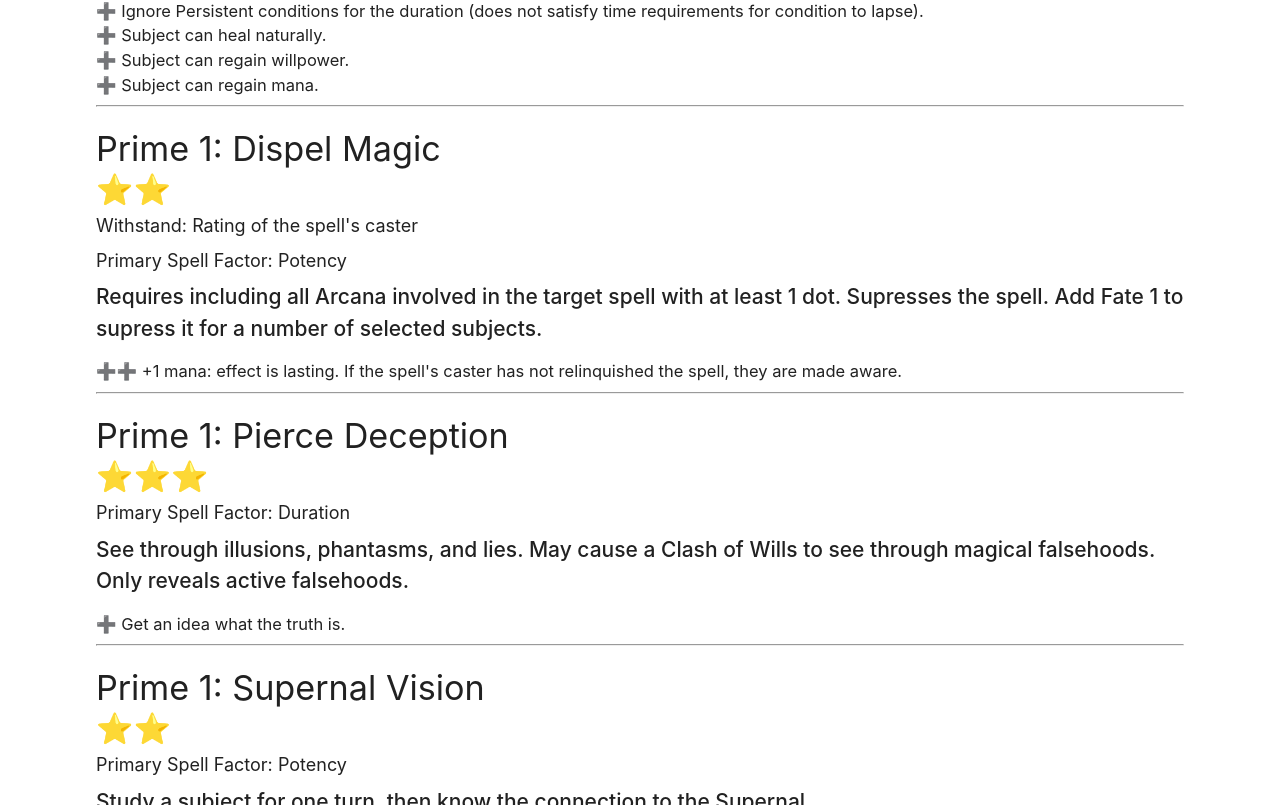
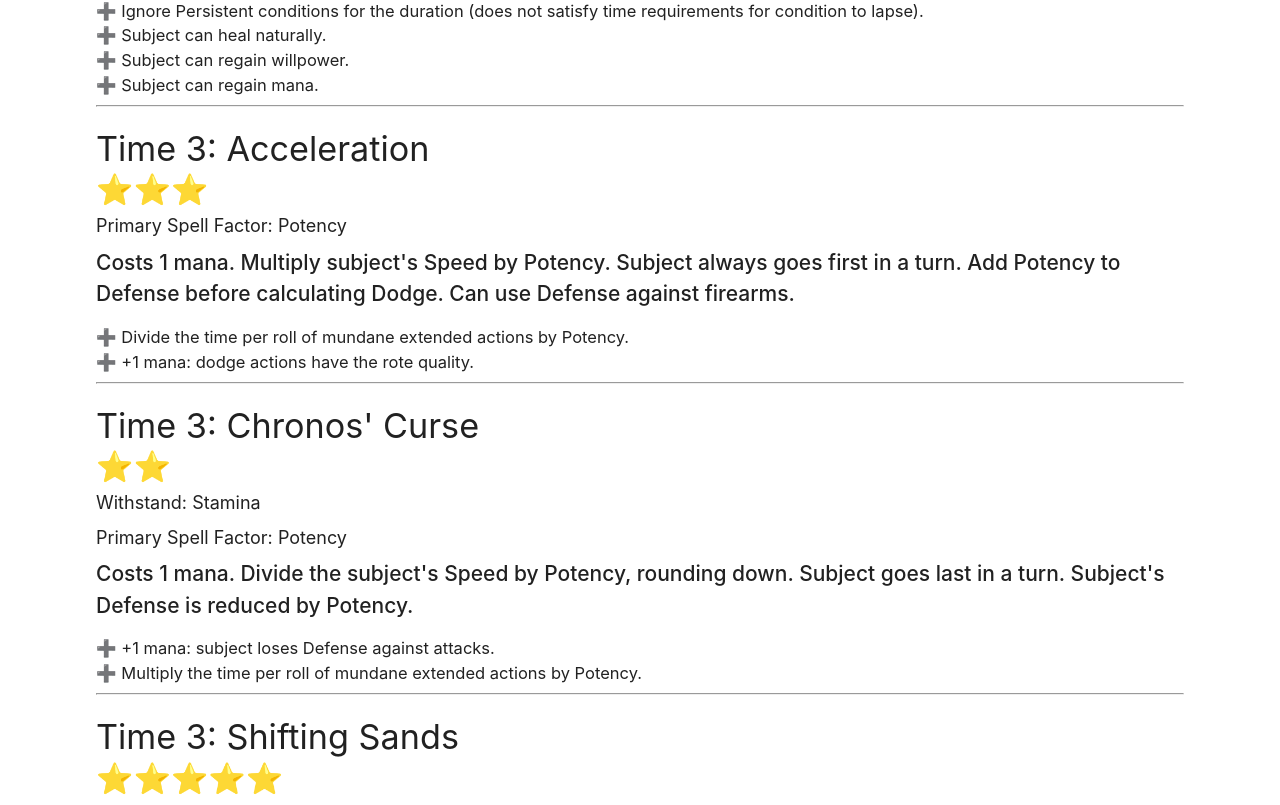
Before and after one commit to Celeo/my_mta2_spells, a React app: page /#/spells in a window 1280 px wide. Shown: the part 5255-6060 px from the top of the page. Built offline with nearby package versions, Linux system fonts and the light colour scheme.

Commit message:
Fixed starting filter values

```diff
--- a/src/components/SpellListing.js
+++ b/src/components/SpellListing.js
@@ -5,8 +5,8 @@ import ControlSliders from './ControlSliders.js'
 
 const SpellListing = (props) => {
   const [fateLevel, setFateLevel] = useState([0, 2])
-  const [timeLevel, setTimeLevel] = useState([0, 2])
-  const [primeLevel, setPrimeLevel] = useState([0, 2])
+  const [timeLevel, setTimeLevel] = useState([0, 4])
+  const [primeLevel, setPrimeLevel] = useState([0, 1])
 
   const btwn = (value, bottom, top) => bottom <= value && value <= top
 
```
